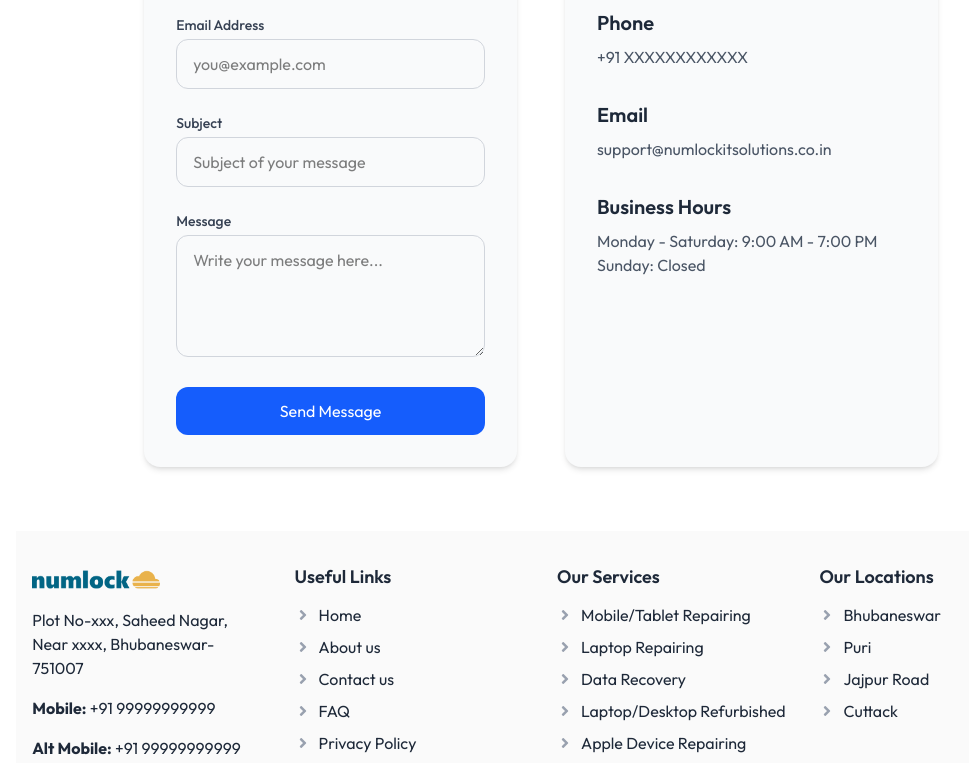
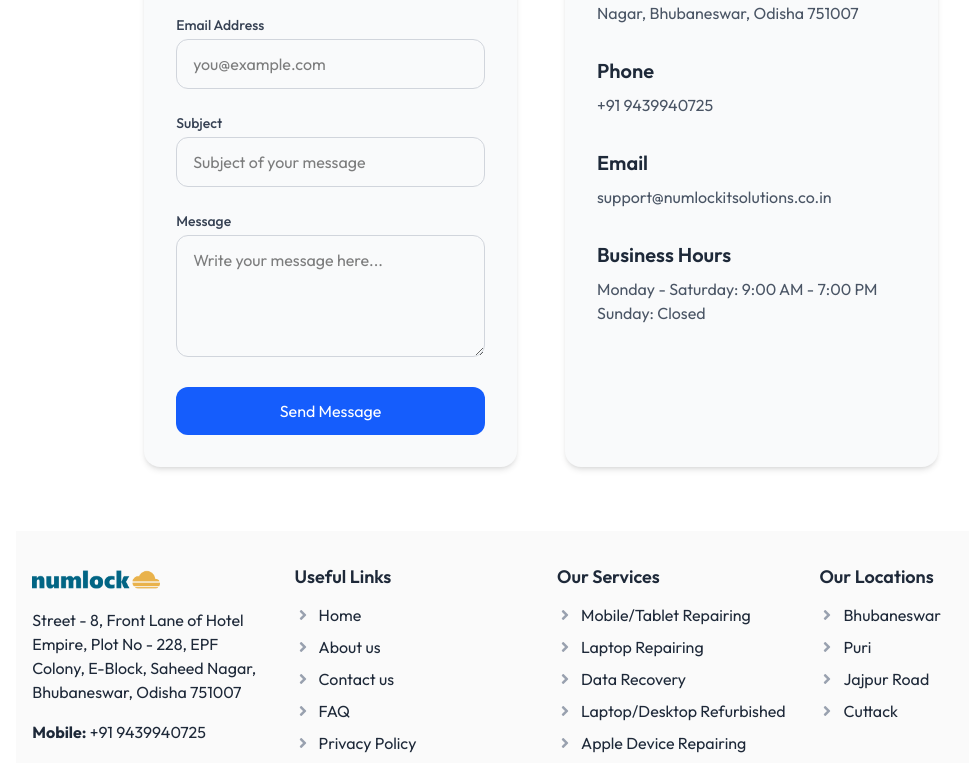
Before and after one commit to CodeWithNasirr/NumLock-Web, a React (Vite) app: page /contact in a window 1280 px wide. Shown: the part 397-1160 px from the top of the page, without its empty margins (99-1068 px from the left). Built offline with nearby package versions, Linux system fonts and the light colour scheme.

Commit message:
seo changes

```diff
--- a/src/components/footer.jsx
+++ b/src/components/footer.jsx
@@ -31,9 +31,9 @@ const Footer = () => {
         {/* Contact Info */}
         <div className="space-y-4">
           <img src={assest.Numlock} alt="logo" className="w-32 mb-3" />
-          <p>Plot No-xxx, Saheed Nagar, Near xxxx, Bhubaneswar-751007</p>
-          <p><strong>Mobile:</strong> +91 99999999999</p>
-          <p><strong>Alt Mobile:</strong> +91 99999999999</p>
+          <p>Street - 8, Front Lane of Hotel Empire, Plot No - 228, EPF Colony, E-Block, Saheed Nagar, Bhubaneswar, Odisha 751007</p>
+          <p><strong>Mobile:</strong> +91 9439940725</p>
+          <p><strong>Alt Mobile:</strong> +91 9439940725 </p>
           <p><strong>Email:</strong>support@numlockitsolutions.co.in</p>
           <div className="flex space-x-4 mt-4">
             <a href="" target="_blank" rel="noopener noreferrer">
--- a/src/pages/contact.jsx
+++ b/src/pages/contact.jsx
@@ -57,11 +57,11 @@ const ContactUs = () => {
           <div className="bg-gray-50 p-8 rounded-2xl shadow-md space-y-8">
             <div>
               <h3 className="text-xl font-semibold text-gray-800 mb-2">Our Office</h3>
-              <p className="text-gray-600">123 Laptop Lane, Tech City, 560001</p>
+              <p className="text-gray-600">Street - 8, Front Lane of Hotel Empire, Plot No - 228, EPF Colony, E-Block, Saheed Nagar, Bhubaneswar, Odisha 751007</p>
             </div>
             <div>
               <h3 className="text-xl font-semibold text-gray-800 mb-2">Phone</h3>
-              <p className="text-gray-600">+91 XXXXXXXXXXXX</p>
+              <p className="text-gray-600">+91 9439940725</p>
             </div>
             <div>
               <h3 className="text-xl font-semibold text-gray-800 mb-2">Email</h3>
```
